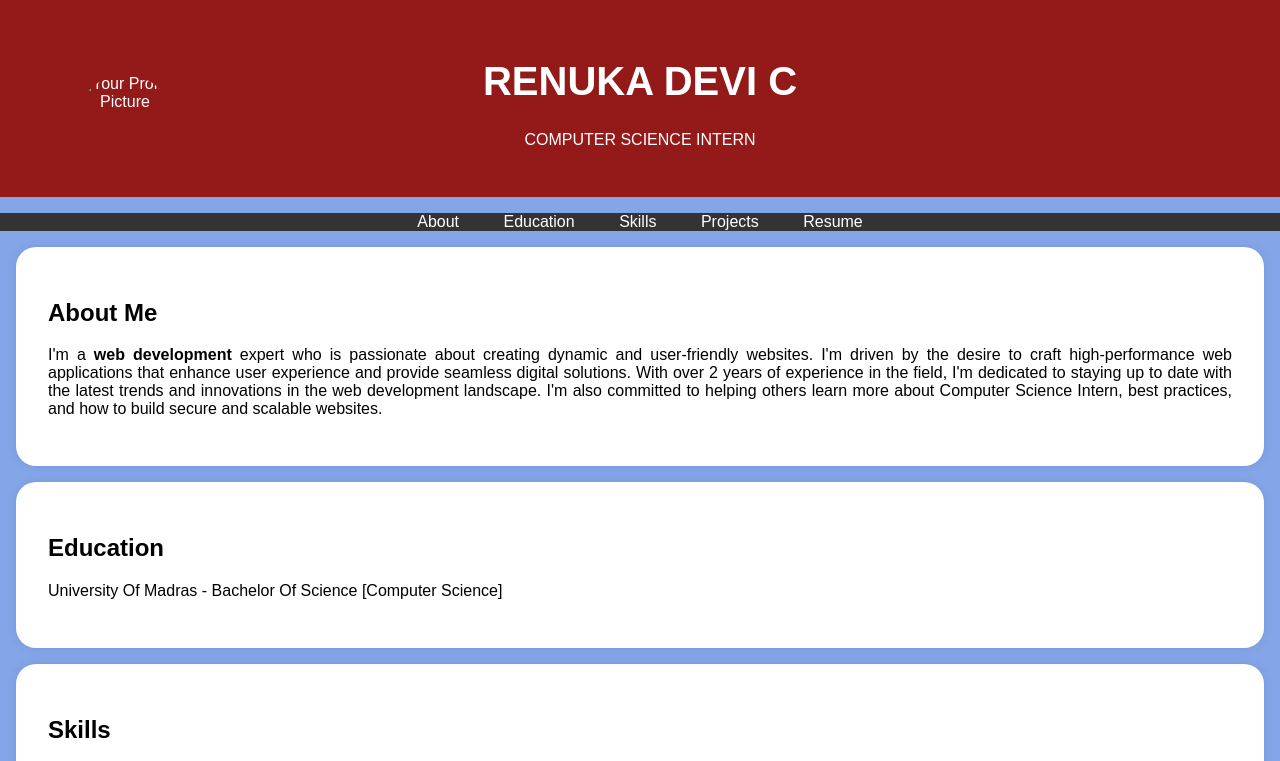
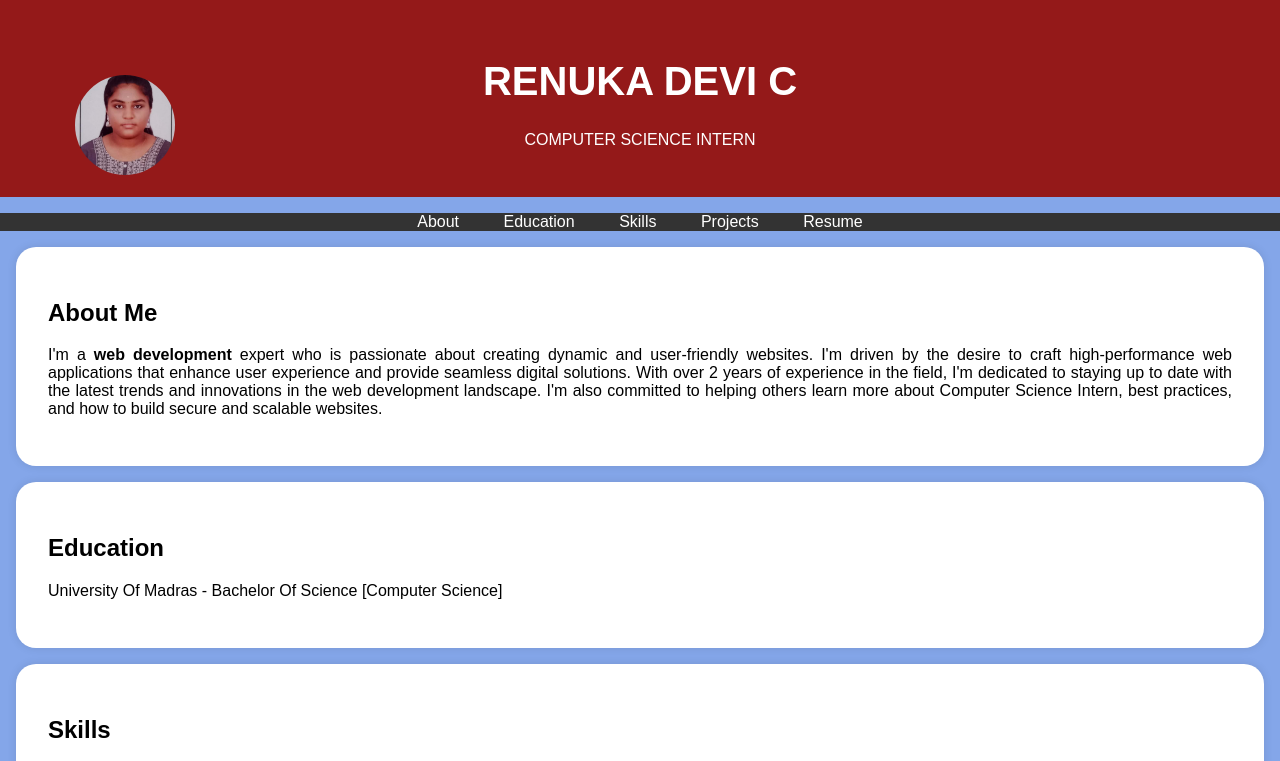
Before and after one commit to renukadevi2006/digital-portfolio, a plain HTML site: page index.html in a window 1280 px wide. Shown: the top 761 px of the page. Drawn offline with Linux system fonts and the light colour scheme.

Commit message:
Add files via upload

```diff
--- a/index.html
+++ b/index.html
@@ -95,7 +95,7 @@
     <header>
         <div class="header-content">
             <!-- Add your profile picture here -->
-            <img src="" alt="Your Profile Picture" class="profile-picture">
+            <img src="renuka.jpg" alt="Your Profile Picture" class="profile-picture">
             <h1>RENUKA DEVI  C</h1>
             <p>COMPUTER SCIENCE INTERN</p>
         </div>
```
